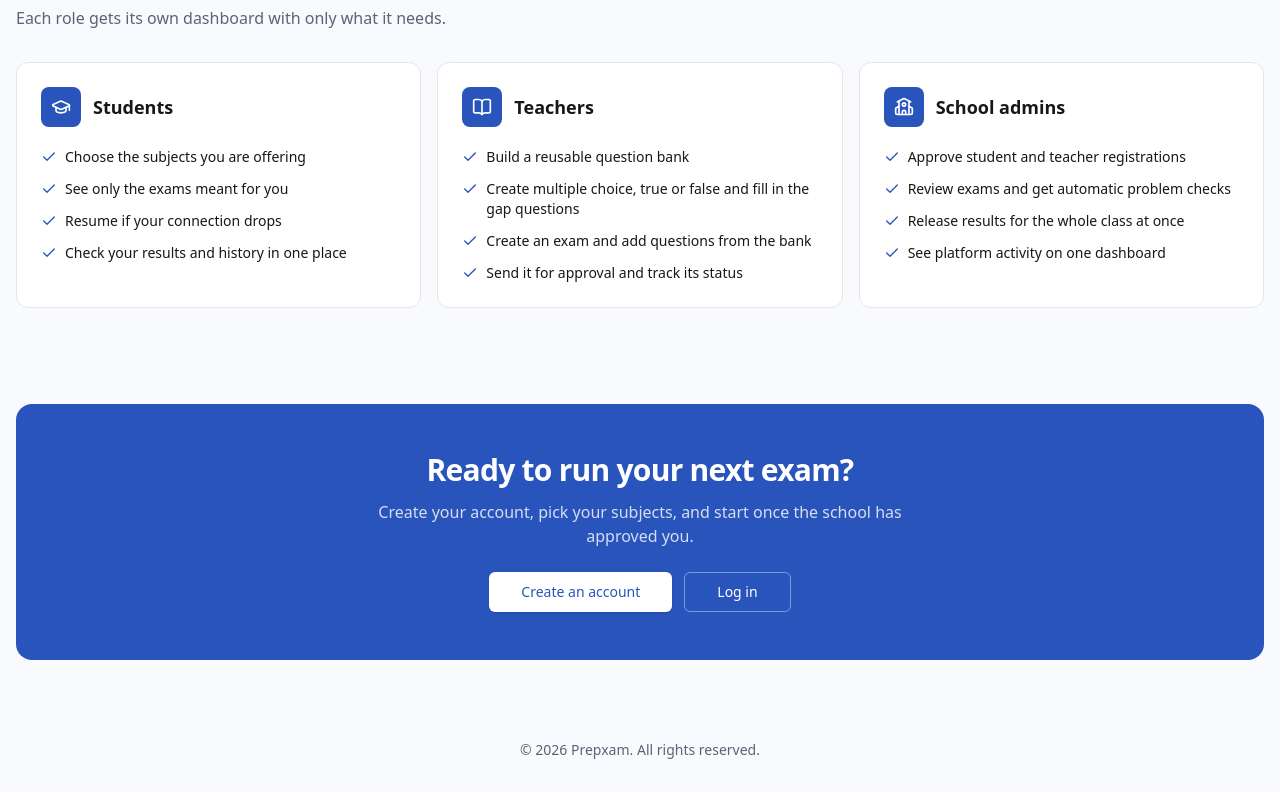
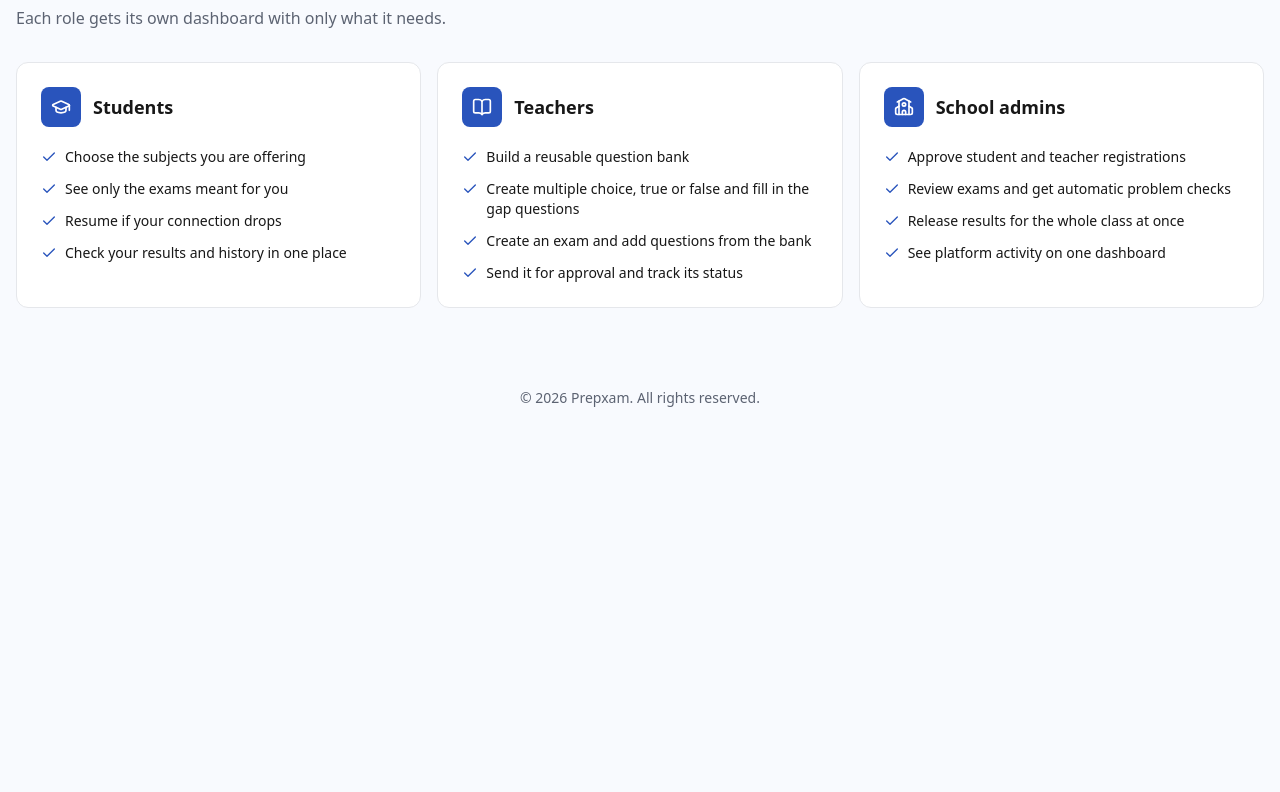
Before and after one commit to gafs-codex/Prepxam, a Next.js app: page / in a window 1280 px wide. Shown: the part 1731-2523 px from the top of the page. After the commit the page ends 2171 px from the top, so only its background shows below. Built offline with nearby package versions, Linux system fonts and the light colour scheme; no server answers.

Commit message:
hero page

```diff
--- a/src/components/Landing/Hero.jsx
+++ b/src/components/Landing/Hero.jsx
@@ -204,7 +204,7 @@ export default function Hero() {
             </section>
 
             {/* Final call to action */}
-            <section className="px-4 py-12">
+            {/* <section className="px-4 py-12">
                 <div className="rounded-2xl bg-primary px-6 py-12 text-center text-white sm:px-12">
                     <h2 className="text-2xl font-bold tracking-tight sm:text-3xl">Ready to run your next exam?</h2>
                     <p className="mx-auto mt-3 max-w-xl text-white/80">
@@ -225,7 +225,7 @@ export default function Hero() {
                         </Link>
                     </div>
                 </div>
-            </section>
+            </section> */}
 
             <footer className="px-4 py-8 text-center text-sm text-muted">
                 © {new Date().getFullYear()} Prepxam. All rights reserved.
```
